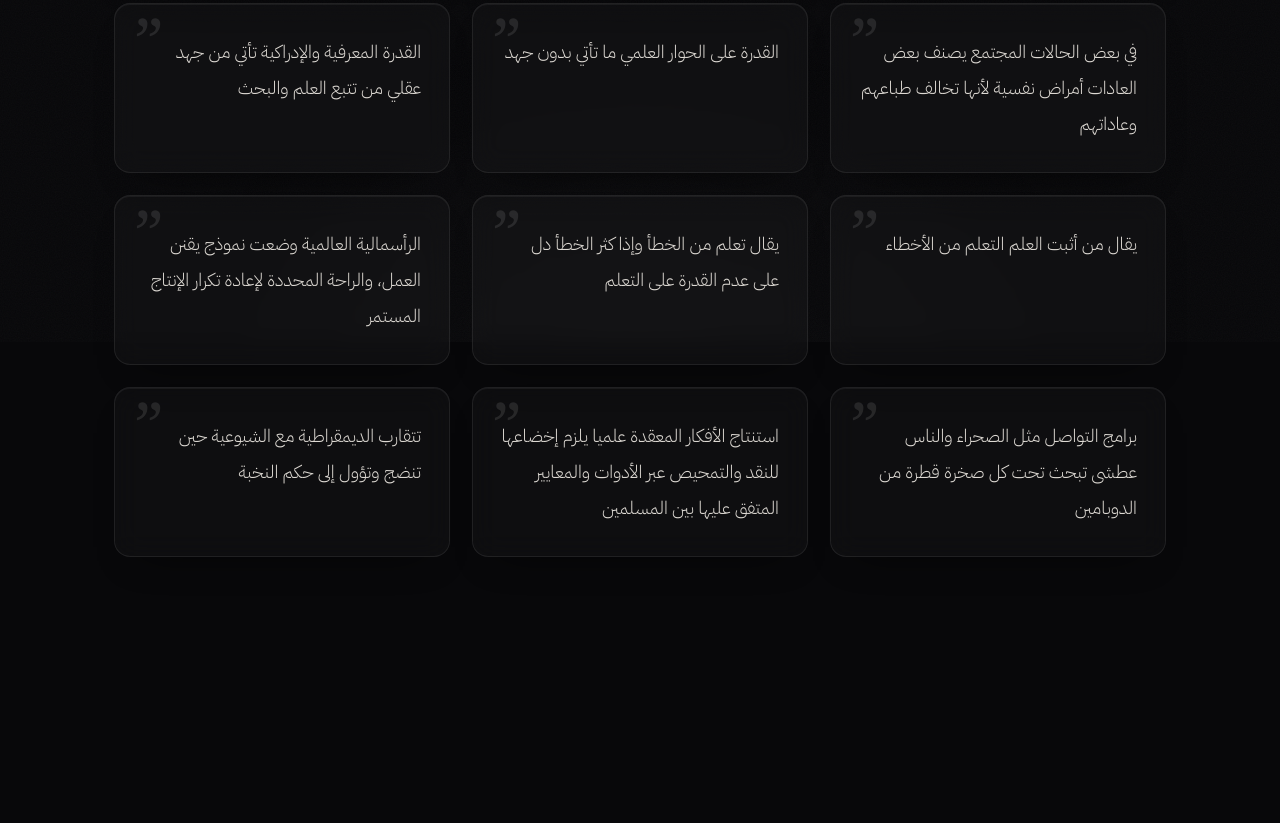
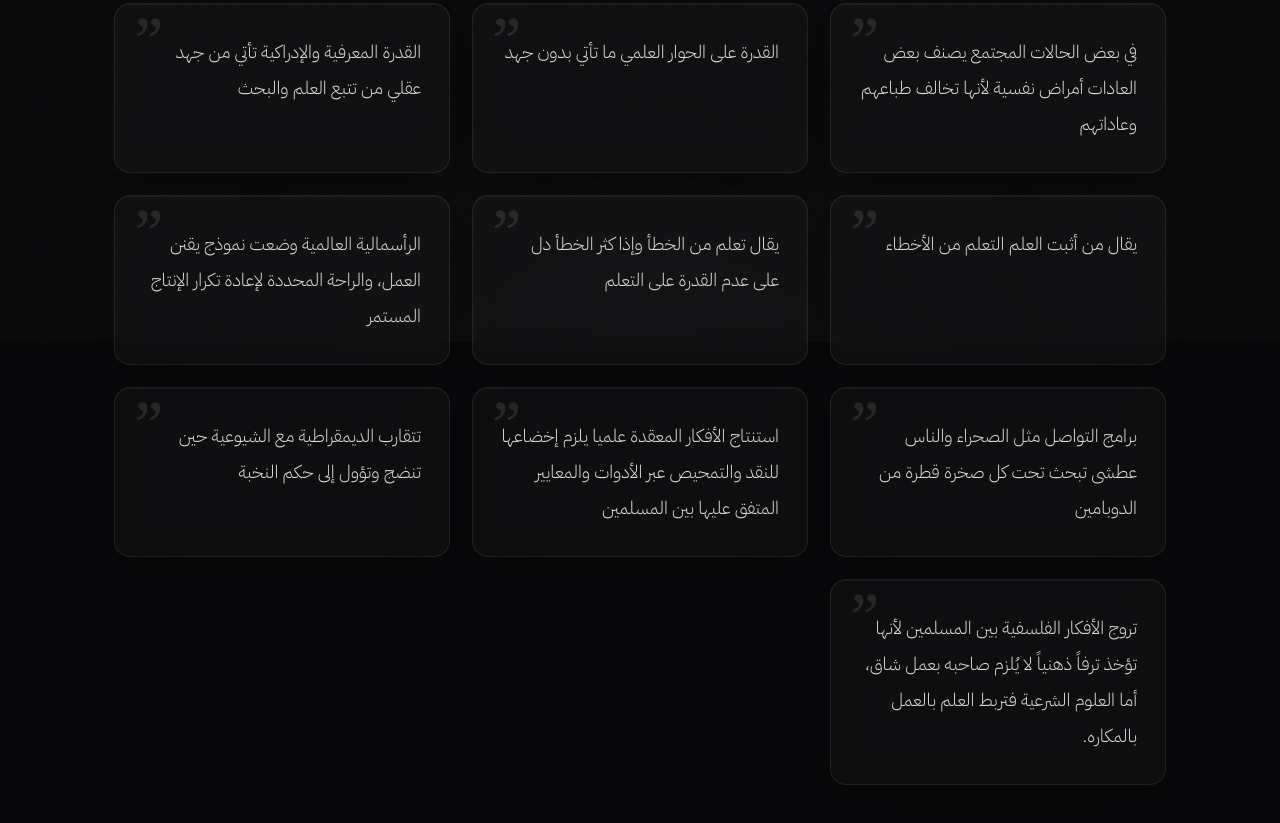
Before and after one commit to esamgg/esamgg.github.io, a plain HTML site: page index.html in a window 1280 px wide. Shown: the part 458-1281 px from the top of the page. Before the commit the page ends 1111 px from the top, so only its background shows below. Drawn offline with Linux system fonts and the light colour scheme.

Commit message:
Update index.html

```diff
--- a/index.html
+++ b/index.html
@@ -213,6 +213,7 @@
         <div class="box">برامج التواصل مثل الصحراء والناس عطشى تبحث تحت كل صخرة قطرة من الدوبامين</div>
         <div class="box">استنتاج الأفكار المعقدة علميا يلزم إخضاعها للنقد والتمحيص عبر الأدوات والمعايير المتفق عليها بين المسلمين</div>
         <div class="box">تتقارب الديمقراطية مع الشيوعية حين تنضج وتؤول إلى حكم النخبة</div>
+        <div class="box"> تروج الأفكار الفلسفية بين المسلمين لأنها تؤخذ ترفاً ذهنياً لا يُلزم صاحبه بعمل شاق، أما العلوم الشرعية فتربط العلم بالعمل بالمكاره. </div>
       </main>
     </div>
   </body>
```
